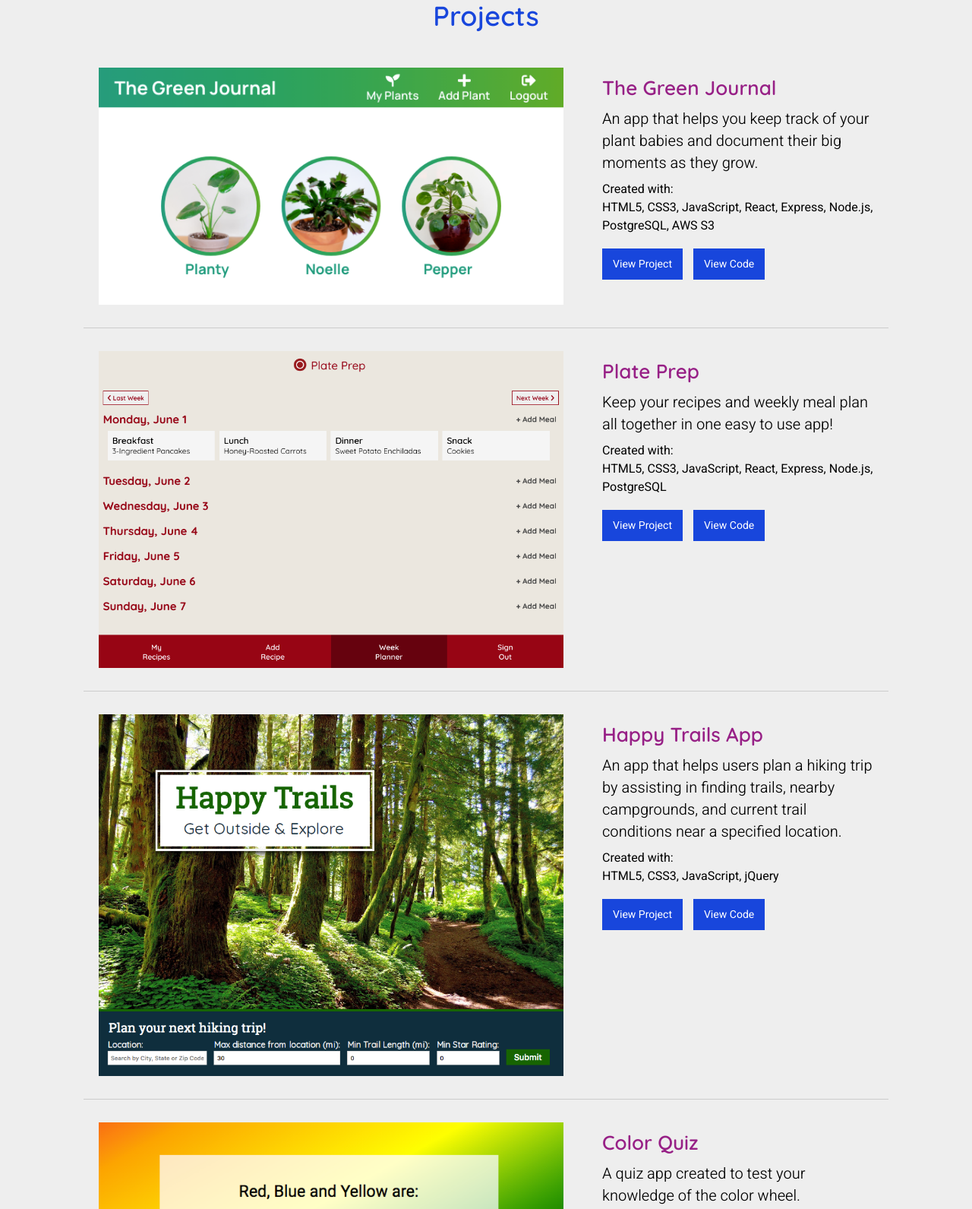
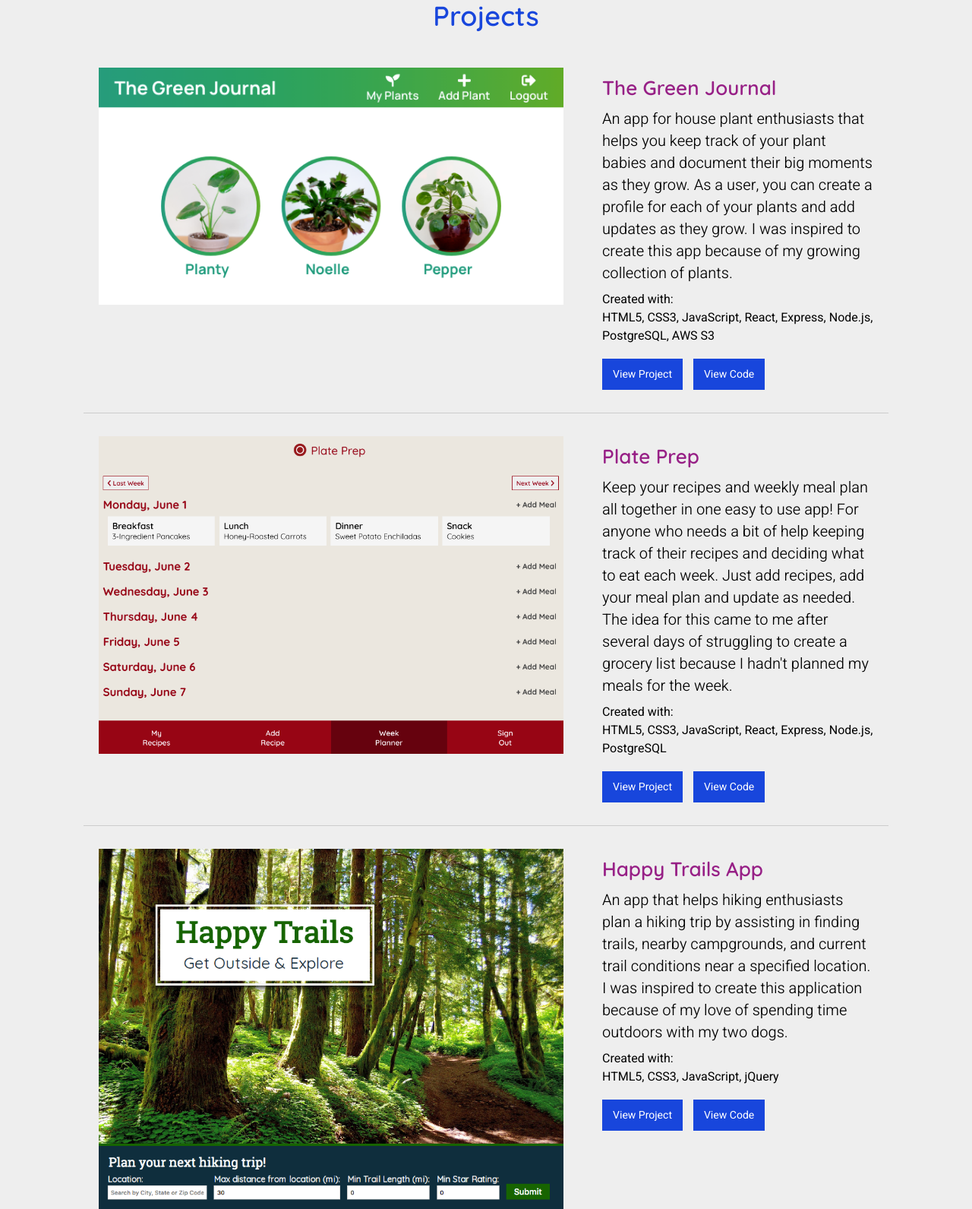
Before and after one commit to sloach1218/web-development-portfolio, a plain HTML site: page index.html in a window 1280 px wide. Shown: the part 459-2050 px from the top of the page at 76% size. Drawn offline with nearby package versions, Linux system fonts and the light colour scheme.

Commit message:
updated poject descriptions and about me section

```diff
--- a/index.html
+++ b/index.html
@@ -43,7 +43,7 @@
                     <a href="https://green-journal-app.now.sh/" target="_blank"><img src="Images/gj.png" alt="The Green Journal Screenshot" class="projectImg"></a>
                     <div class="projectContent">
                         <h3>The Green Journal</h3>
-                        <p>An app that helps you keep track of your plant babies and document their big moments as they grow.</p>
+                        <p>An app for house plant enthusiasts that helps you keep track of your plant babies and document their big moments as they grow. As a user, you can create a profile for each of your plants and add updates as they grow. I was inspired to create this app because of my growing collection of plants.</p>
                         <p>Created with:<br>HTML5, CSS3, JavaScript, React, Express, Node.js, PostgreSQL, AWS S3</p>
                         <a href="https://green-journal-app.now.sh/" class="projectLinks" target="_blank">View Project</a>
                         <a href="https://github.com/sloach1218/green-journal-app.git" class="projectLinks" target="_blank">View Code</a>
@@ -53,7 +53,7 @@
                     <a href="https://plate-prep-app.now.sh/" target="_blank"><img src="Images/pp.png" alt="Plate Prep Screenshot" class="projectImg"></a>
                     <div class="projectContent">
                         <h3>Plate Prep</h3>
-                        <p>Keep your recipes and weekly meal plan all together in one easy to use app!</p>
+                        <p>Keep your recipes and weekly meal plan all together in one easy to use app! For anyone who needs a bit of help keeping track of their recipes and deciding what to eat each week. Just add recipes, add your meal plan and update as needed. The idea for this came to me after several days of struggling to create a grocery list because I hadn't planned my meals for the week.</p>
                         <p>Created with:<br>HTML5, CSS3, JavaScript, React, Express, Node.js, PostgreSQL</p>
                         <a href="https://plate-prep-app.now.sh/" class="projectLinks" target="_blank">View Project</a>
                         <a href="https://github.com/sloach1218/plate-prep-app.git" class="projectLinks" target="_blank">View Code</a>
@@ -63,7 +63,7 @@
                         <a href="https://sloach1218.github.io/happy-trails/" target="_blank"><img src="Images/happyTrails.png" alt="Color Quiz Screenshot" class="projectImg"></a>
                         <div class="projectContent">
                             <h3>Happy Trails App</h3>
-                            <p>An app that helps users plan a hiking trip by assisting in finding trails, nearby campgrounds, and current trail conditions near a specified location.</p>
+                            <p>An app that helps hiking enthusiasts plan a hiking trip by assisting in finding trails, nearby campgrounds, and current trail conditions near a specified location. I was inspired to create this application because of my love of spending time outdoors with my two dogs.</p>
                             <p>Created with:<br>HTML5, CSS3, JavaScript, jQuery</p>
                             <a href="https://sloach1218.github.io/happy-trails/" class="projectLinks" target="_blank">View Project</a>
                             <a href="https://github.com/sloach1218/happy-trails.git" class="projectLinks" target="_blank">View Code</a>
@@ -73,7 +73,7 @@
                     <a href="https://sloach1218.github.io/color-quiz/" target="_blank"><img src="Images/colorQuiz.png" alt="Color Quiz Screenshot" class="projectImg"></a>
                     <div class="projectContent">
                         <h3>Color Quiz</h3>
-                        <p>A quiz app created to test your knowledge of the color wheel.</p>
+                        <p>A quiz app created just for fun to test your knowledge of the color wheel.</p>
                         <p>Created with:<br>HTML5, CSS3, JavaScript, jQuery</p>
                         <a href="https://sloach1218.github.io/color-quiz/" class="projectLinks" target="_blank">View Project</a>
                         <a href="https://github.com/sloach1218/color-quiz.git" class="projectLinks" target="_blank">View Code</a>
@@ -87,7 +87,7 @@
             <h2>About Me</h2>
             <h4>I'm a front-end web developer with a background in UX/UI design.
             I love to create simple, elegant designs and then enhance the experience for the user with JavaScript and jQuery.
-            Beyond websites, I also have quite a bit of experience with email and social media campaigns.<br><br>
+            Beyond websites, I also have quite a bit of experience with email and social media campaigns. I would love the opportunity to be part of a team that is passionate about web development and working together to create the best product possible.<br><br>
             When I'm not developing web experiences, you can catch me trying to keep my growing collection of house plants alive and photographing all the cute canines.</h4>
             <a href="https://www.instagram.com/xoinfocus" target="_blank"><i class="fab fa-instagram"></i> My Two Cute Canines</a>
 
```
